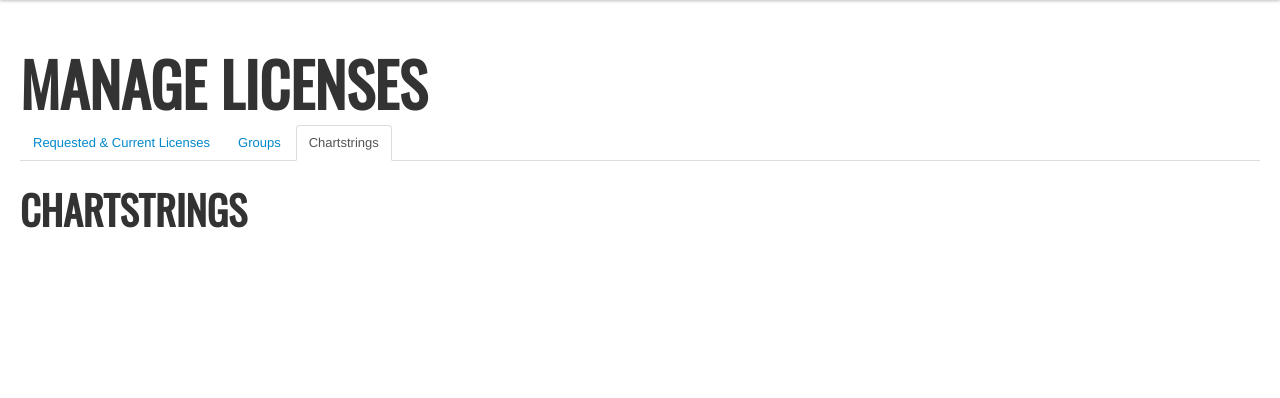
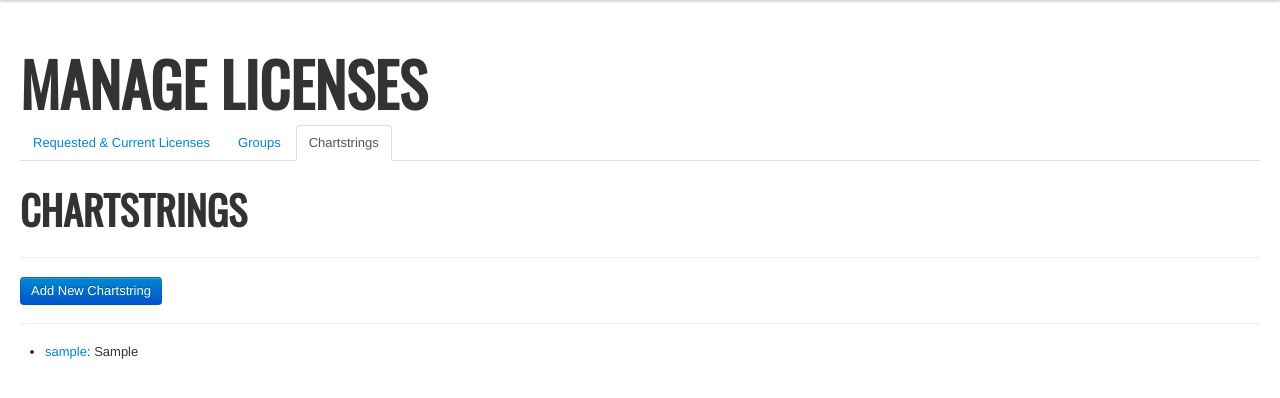
Before and after one commit to IDSGPlayground/bearapps, a Django app: template bear_apps/store/templates/manage.html in a window 1280 px wide, after a click on "Chartstrings". Shown: the part 40-438 px from the top of the page. Run offline with Django 3.2, Linux system fonts and the light colour scheme; tables that the repository leaves empty hold one stand-in row (values such as "Sample post"); the template is opened without the code that fills it: values that come from a table or form of the project are taken from there, most other values are stand-ins (such as "Sample title", 1, 10 or a date in 2020); parts of the project's set-up code (start-up, migrations or seed data) failed here and were passed over; some libraries are stand-ins or nearby versions.

Commit message:
Added add chartstring function, revoke app, approve request

```diff
--- a/bear_apps/store/templates/manage.html
+++ b/bear_apps/store/templates/manage.html
@@ -81,24 +81,31 @@
 		      {% for app, user in users_of_app.items %}
 		      	<h3>{{ app.app_name }}</h3>
 		        <h4>Requested</h4>
-		      	{% for u, requested, downloadable in user %}
+		      	{% for u, requested, downloadable, c in user %}
 			      	{% if requested %}
 				      		<li>{{ u.name }}</li>
 							<form name="approve" method="post" action="/manage/">
 								{% csrf_token %}
+								<label>Choose Chartstring</label>
+								<select name="chartstring">
+									{% for chartstring in chartstrings %}
+									<option value="{{ chartstring.chartstring }}">{{ chartstring.nickname }}</option>
+									{% endfor %}
+								</select>
 								<input type="hidden" name="app" value="{{ app.href_name }}"></input>
 								<input type="hidden" name="user" value="{{ u.SID }}"></input>
+								</br>
 								<input type="submit"
 								       value="Approve License"
 								       name="approve"
-								       class="btn btn-primary btn-mini"></input>
+								       class="btn btn-primary"></input>
 
 							</form>
 				     {% endif %}
 		      	{% endfor %}
 		      	</br>
 		      	<h4>Licensed</h4>
-		      	{% for u, requested, downloadable in user %}
+		      	{% for u, requested, downloadable, c in user %}
 			      	{% if downloadable %}
 				      	<li>{{ u.name }}</li>
 				      	<form name="revoke" method="post" action="/manage/">
@@ -130,7 +137,15 @@
 
 		    </div>
 		   	<div class="tab-pane" id="chartstrings">
-		      <h2 class="manage-tab">CHARTSTRINGS</h2>
+		      <h2 class="manage-tab">CHARTSTRINGS</h2><hr>
+
+		      <button type="button" class="btn btn-primary" data-toggle="modal" href="#new" value="Add New Chartstring">Add New Chartstring</button>
+		      </br><hr>
+		      <ul>
+		      	{% for chartstring in chartstrings %}
+		      	<li><a href="#{{ chartstring.chartstring }}" data-toggle="modal">{{ chartstring.nickname }}</a>: {{ chartstring.chartstring }}</li>
+		      	{% endfor %}
+		      </ul>
 		    </div>
 		  </div>
 
@@ -138,6 +153,33 @@
 
 	</div>
 </div>
+
+<div class="modal fade hide manage" id="new">
+
+ <div class="modal-header">
+    	<h3>Add New Chartstring</h3>
+    	<button type="button" class="close" data-dismiss="modal">×</button>
+  	</div>
+
+  	<div class="modal-body">
+	<form name="new" method="post" action="/manage/">
+		{% csrf_token %}
+
+		<label>Chartstring Name: </label>
+		<input type="text" name="nickname"></input>
+		<label>Chartstring</label>
+		<input type="text" name="chartstring"></input>
+
+		</br>
+		<input type="submit"
+		       value="Add Chartstring"
+		       name="new"
+		       class="btn btn-primary"></input>
+	</form>
+    </div>
+
+ </div>
+
 
 {% for member in members %}
 
@@ -154,6 +196,30 @@
  </div>
 
 {% endfor %}
+
+{% for chartstring in chartstrings %}
+
+ <div class="modal fade hide manage" id="{{ chartstring.chartstring }}">
+    <div class="modal-header">
+    	<h3>{{ chartstring.nickname }} History</h3>
+    	<button type="button" class="close" data-dismiss="modal">×</button>
+  	</div>
+
+  	<div class="modal-body">
+
+  		{% for app, user in users_of_app.items %}
+  			{% for u, requested, downloadable, c in user %}
+  				{% if c == chartstring %}
+  					<li>{{ u.name }} - {{ app.app_name }}</li>
+  				{% endif %}
+  			{% endfor %}
+  		{% endfor %}
+
+    </div>
+ </div>
+
+{% endfor %}
+
 
 </body>
 
```
